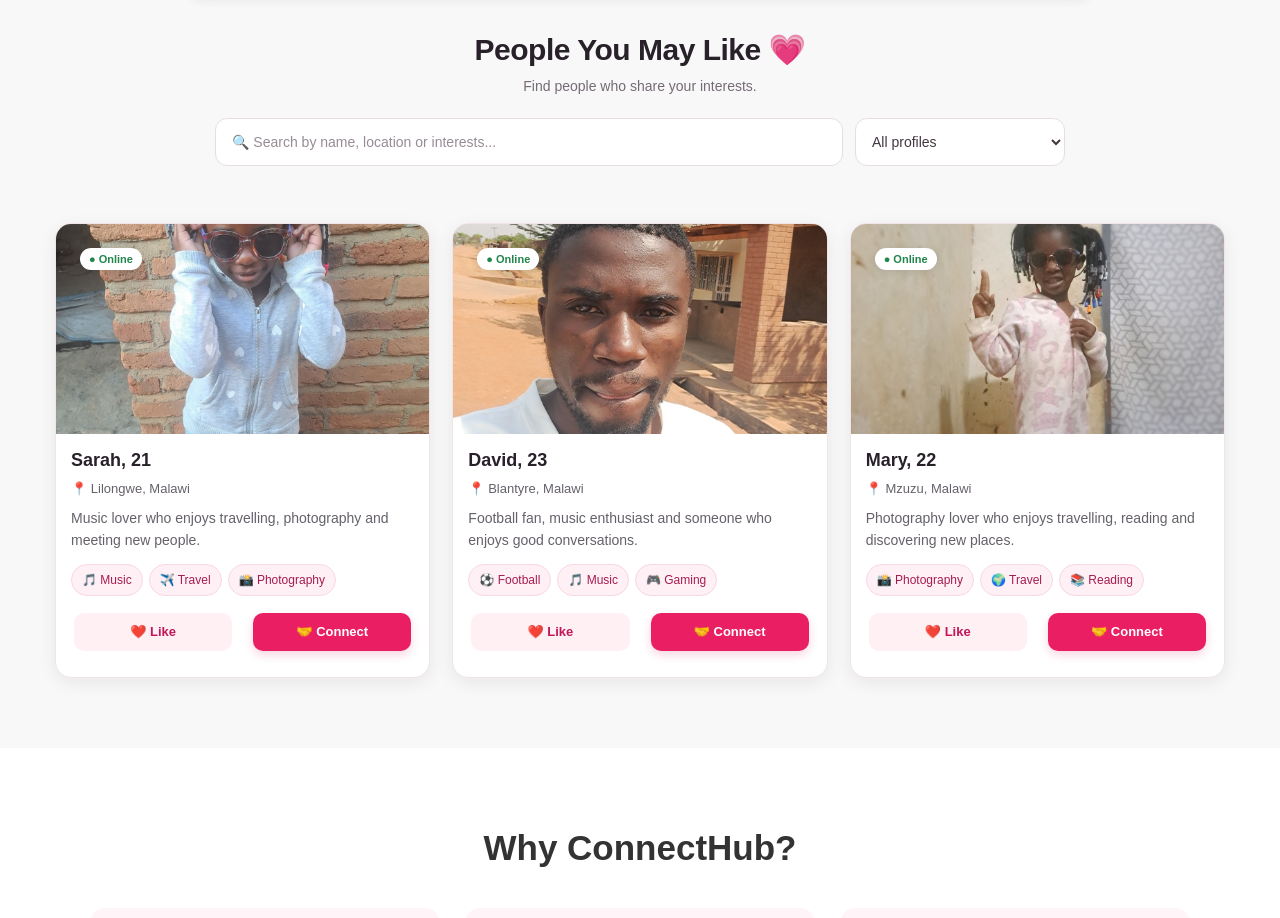
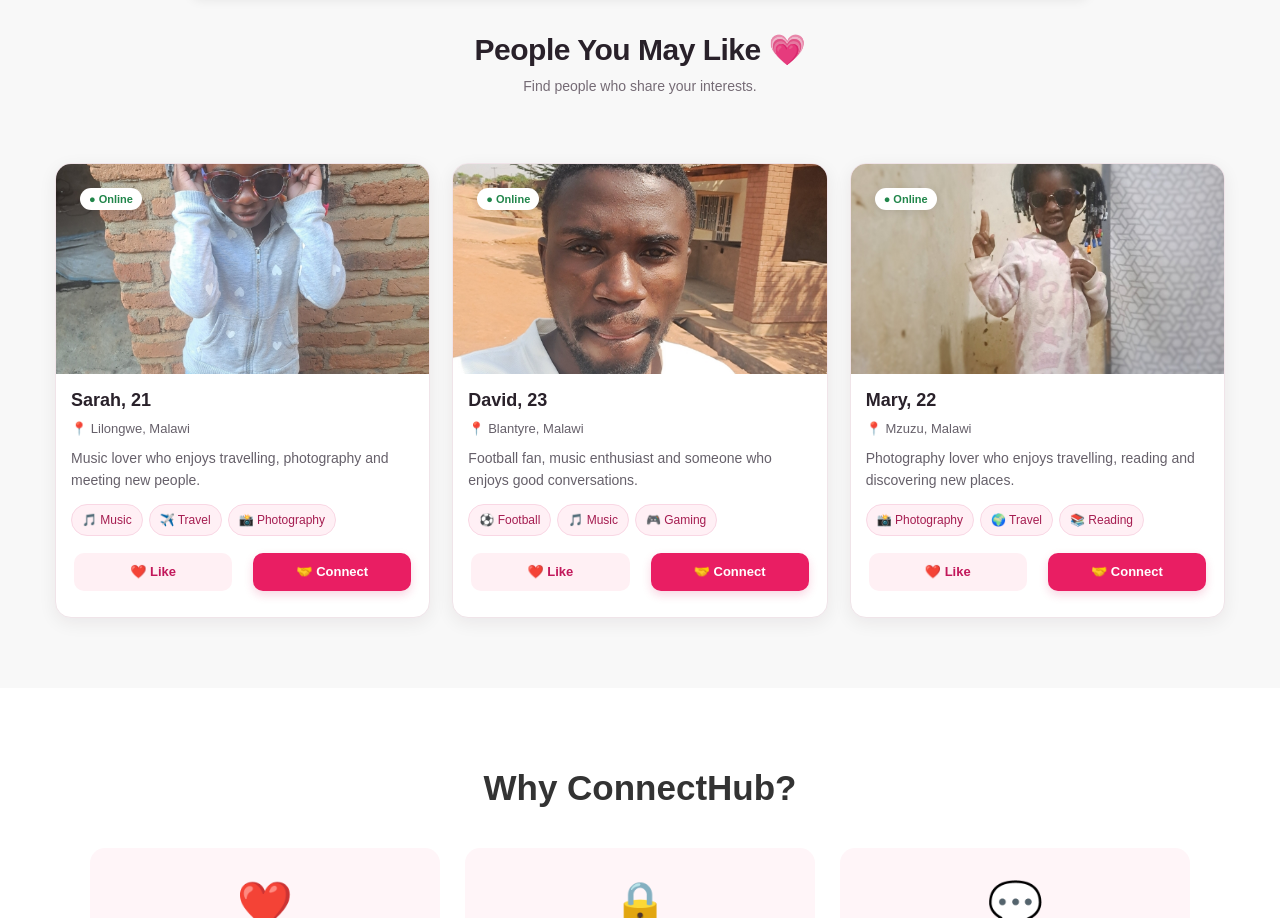
Before and after one commit to FOCUSRICA/ConnectHub-, a plain HTML site: page index.html in a window 1280 px wide. Shown: the part 2038-2956 px from the top of the page. Drawn offline with Linux system fonts and the light colour scheme; no server answers; files whose address does not match are found by name.

Commit message:
Update index.html

```diff
--- a/index.html
+++ b/index.html
@@ -164,26 +164,6 @@
     <h2>People You May Like 💗</h2>
 
     <p>Find people who share your interests.</p>
-
-    <div class="profile-search-bar">
-
-        <input
-            type="search"
-            id="profile-search"
-            placeholder="🔍 Search by name, location or interests..."
-            aria-label="Search profiles"
-        >
-
-        <select id="profile-filter" aria-label="Filter profiles">
-            <option value="all">All profiles</option>
-            <option value="friendship">Friendship</option>
-            <option value="relationship">Relationship</option>
-            <option value="casual dating">Casual dating</option>
-            <option value="something serious">Something serious</option>
-            <option value="networking">Networking</option>
-        </select>
-
-    </div>
 
     <p id="profile-results-count" aria-live="polite"></p>
 
```
